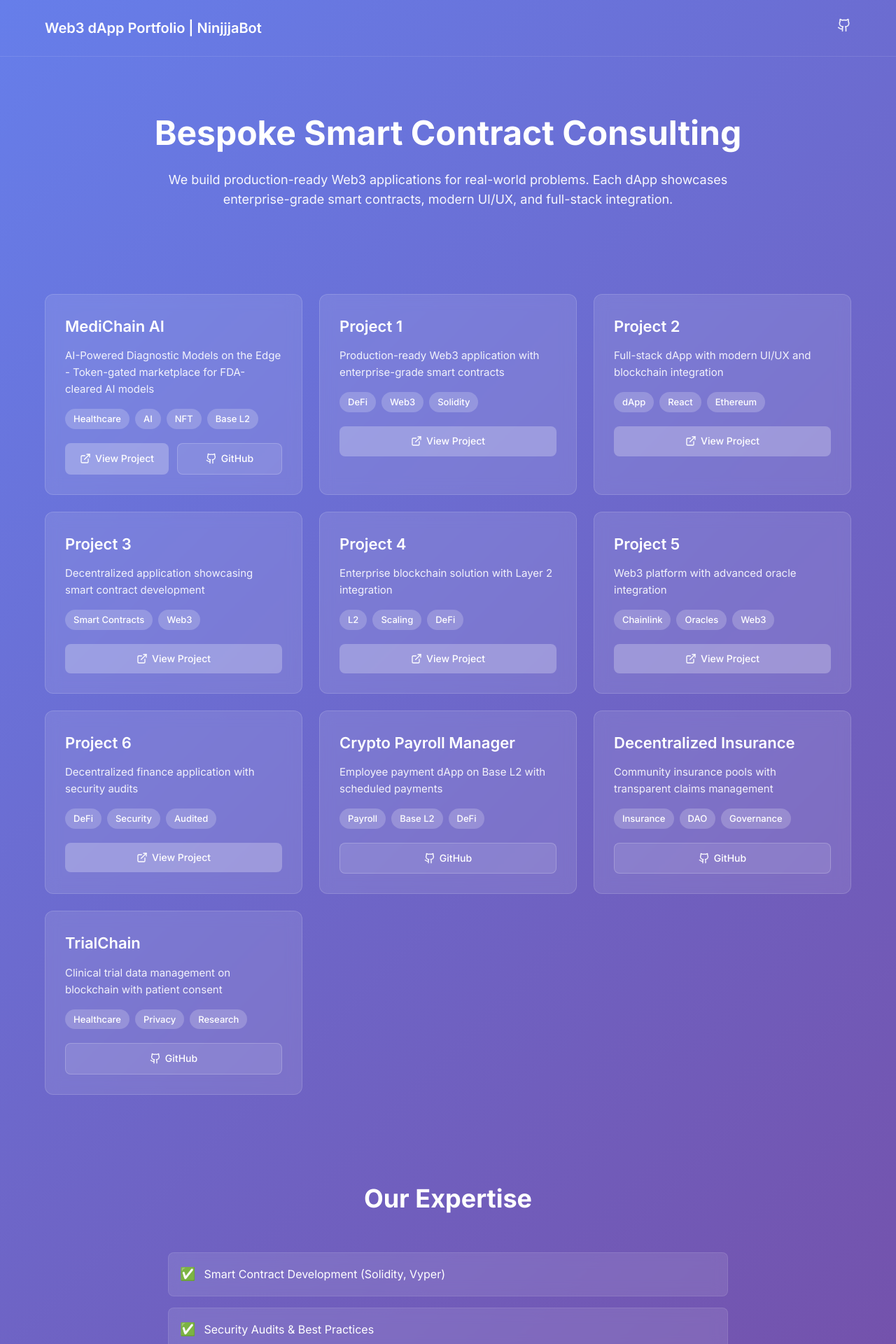
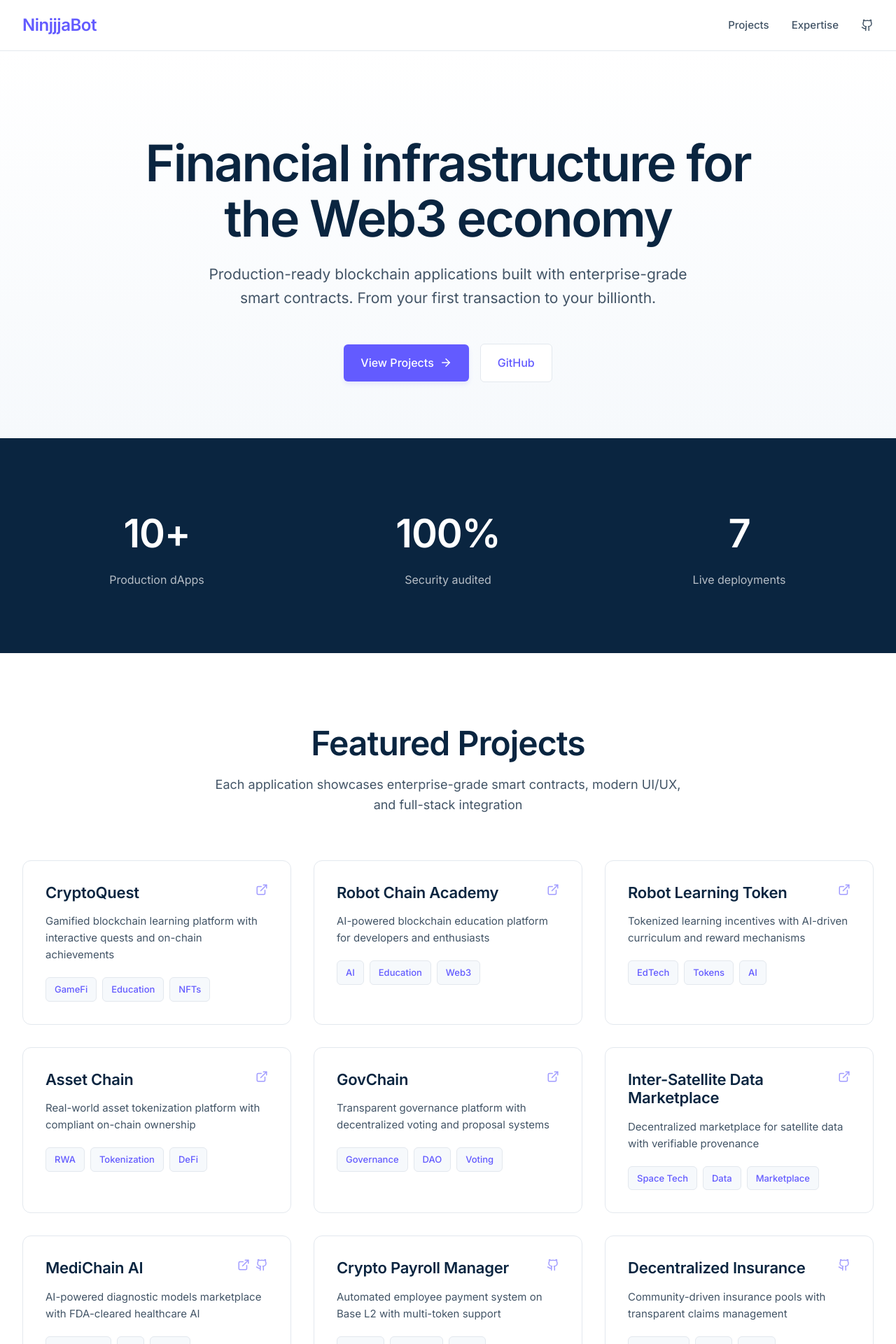
Before and after one commit to NinjjjaJoe/portfolio-dashboard, a Next.js app: page / in a window 1280 px wide. Shown: the top 1920 px of the page at 70% size. Built offline with nearby package versions, Linux system fonts and the light colour scheme.

Commit message:
Update to Stripe-inspired design with renamed projects

```diff
--- a/app/globals.css
+++ b/app/globals.css
@@ -6,11 +6,24 @@
   box-sizing: border-box;
 }
 
+:root {
+  /* Stripe color palette */
+  --stripe-purple: #635bff;
+  --stripe-purple-dark: #5649d8;
+  --stripe-blue-dark: #0a2540;
+  --stripe-blue-light: #425466;
+  --stripe-gray: #697386;
+  --stripe-border: #e3e8ee;
+  --stripe-bg-light: #f6f9fc;
+}
+
 body {
   font-family: 'Inter', -apple-system, BlinkMacSystemFont, 'Segoe UI', 'Roboto', sans-serif;
   -webkit-font-smoothing: antialiased;
   -moz-osx-font-smoothing: grayscale;
   line-height: 1.6;
+  background: #ffffff;
+  color: #0a2540;
 }
 
 a {
@@ -24,3 +37,8 @@ button {
   outline: none;
   font-family: inherit;
 }
+
+h1, h2, h3, h4, h5, h6 {
+  font-weight: 600;
+  line-height: 1.2;
+}
--- a/app/page.module.css
+++ b/app/page.module.css
@@ -1,229 +1,387 @@
+/* Stripe-inspired color palette */
 .page {
   min-height: 100vh;
-  background: linear-gradient(135deg, #667eea 0%, #764ba2 100%);
-  color: white;
+  background: #ffffff;
+  color: #0a2540;
 }
 
 /* Container */
 .container {
-  max-width: 1200px;
+  max-width: 1280px;
   margin: 0 auto;
-  padding: 0 24px;
+  padding: 0 32px;
 }
 
-/* Header */
+/* Header - Clean Stripe style */
 .header {
-  padding: 24px 0;
-  border-bottom: 1px solid rgba(255, 255, 255, 0.1);
+  background: rgba(255, 255, 255, 0.8);
+  backdrop-filter: blur(20px);
+  border-bottom: 1px solid #e3e8ee;
+  position: sticky;
+  top: 0;
+  z-index: 100;
 }
 
-.header .container {
+.headerContent {
   display: flex;
   justify-content: space-between;
   align-items: center;
+  height: 72px;
 }
 
 .logo {
-  font-size: 20px;
+  font-size: 24px;
   font-weight: 600;
   margin: 0;
+  color: #635bff;
+  letter-spacing: -0.02em;
 }
 
-.githubLink {
-  color: white;
-  opacity: 0.9;
-  transition: opacity 0.2s;
+.nav {
+  display: flex;
+  gap: 32px;
+  align-items: center;
 }
 
-.githubLink:hover {
-  opacity: 1;
+.navLink {
+  color: #425466;
+  font-weight: 500;
+  font-size: 15px;
+  transition: color 0.2s;
+  display: flex;
+  align-items: center;
 }
 
-/* Hero */
+.navLink:hover {
+  color: #0a2540;
+}
+
+/* Hero - Stripe style */
 .hero {
-  padding: 80px 0 60px;
+  padding: 120px 0 80px;
   text-align: center;
+  background: linear-gradient(180deg, #ffffff 0%, #f6f9fc 100%);
 }
 
 .heroTitle {
-  font-size: 48px;
-  font-weight: 700;
+  font-size: 72px;
+  font-weight: 600;
   margin: 0 0 24px 0;
-  line-height: 1.2;
+  line-height: 1.1;
+  letter-spacing: -0.03em;
+  color: #0a2540;
+  max-width: 900px;
+  margin-left: auto;
+  margin-right: auto;
 }
 
 .heroDescription {
-  font-size: 18px;
+  font-size: 21px;
   line-height: 1.6;
-  max-width: 800px;
-  margin: 0 auto;
-  opacity: 0.95;
+  max-width: 720px;
+  margin: 0 auto 48px;
+  color: #425466;
+  font-weight: 400;
 }
 
-/* Projects */
+.heroButtons {
+  display: flex;
+  gap: 16px;
+  justify-content: center;
+  align-items: center;
+}
+
+.buttonPrimary {
+  padding: 14px 24px;
+  background: #635bff;
+  color: white;
+  border-radius: 6px;
+  font-weight: 500;
+  font-size: 16px;
+  display: flex;
+  align-items: center;
+  gap: 8px;
+  transition: all 0.2s;
+  box-shadow: 0 4px 6px rgba(99, 91, 255, 0.11);
+}
+
+.buttonPrimary:hover {
+  background: #5649d8;
+  box-shadow: 0 6px 12px rgba(99, 91, 255, 0.16);
+  transform: translateY(-1px);
+}
+
+.buttonSecondary {
+  padding: 14px 24px;
+  background: white;
+  color: #635bff;
+  border: 1.5px solid #e3e8ee;
+  border-radius: 6px;
+  font-weight: 500;
+  font-size: 16px;
+  transition: all 0.2s;
+}
+
+.buttonSecondary:hover {
+  border-color: #635bff;
+  background: #f6f9fc;
+}
+
+/* Stats - Stripe metric cards */
+.stats {
+  padding: 60px 0;
+  background: #0a2540;
+}
+
+.statsGrid {
+  display: grid;
+  grid-template-columns: repeat(3, 1fr);
+  gap: 32px;
+}
+
+.statCard {
+  text-align: center;
+  padding: 32px;
+}
+
+.statNumber {
+  font-size: 56px;
+  font-weight: 600;
+  color: white;
+  margin-bottom: 8px;
+  letter-spacing: -0.02em;
+}
+
+.statLabel {
+  font-size: 16px;
+  color: rgba(255, 255, 255, 0.7);
+  font-weight: 400;
+}
+
+/* Projects - Clean cards */
 .projects {
-  padding: 60px 0;
+  padding: 100px 0;
+  background: white;
+}
+
+.sectionTitle {
+  font-size: 48px;
+  font-weight: 600;
+  text-align: center;
+  margin: 0 0 16px 0;
+  color: #0a2540;
+  letter-spacing: -0.02em;
+}
+
+.sectionSubtitle {
+  font-size: 18px;
+  text-align: center;
+  margin: 0 0 64px 0;
+  color: #425466;
+  max-width: 700px;
+  margin-left: auto;
+  margin-right: auto;
+  margin-bottom: 64px;
 }
 
 .projectsGrid {
   display: grid;
-  grid-template-columns: repeat(auto-fill, minmax(350px, 1fr));
-  gap: 24px;
+  grid-template-columns: repeat(auto-fill, minmax(380px, 1fr));
+  gap: 32px;
 }
 
 .projectCard {
-  background: rgba(255, 255, 255, 0.1);
-  backdrop-filter: blur(10px);
+  background: white;
+  border: 1px solid #e3e8ee;
   border-radius: 12px;
-  padding: 28px;
-  border: 1px solid rgba(255, 255, 255, 0.15);
-  transition: all 0.3s ease;
+  padding: 32px;
+  transition: all 0.3s cubic-bezier(0.4, 0, 0.2, 1);
 }
 
 .projectCard:hover {
+  border-color: #635bff;
+  box-shadow: 0 12px 24px rgba(99, 91, 255, 0.08);
   transform: translateY(-4px);
-  background: rgba(255, 255, 255, 0.15);
-  box-shadow: 0 12px 24px rgba(0, 0, 0, 0.2);
+}
+
+.projectHeader {
+  display: flex;
+  justify-content: space-between;
+  align-items: flex-start;
+  margin-bottom: 16px;
 }
 
 .projectTitle {
   font-size: 22px;
   font-weight: 600;
-  margin: 0 0 12px 0;
+  margin: 0;
+  color: #0a2540;
+  letter-spacing: -0.01em;
+}
+
+.projectLinks {
+  display: flex;
+  gap: 8px;
+}
+
+.iconLink {
+  color: #635bff;
+  opacity: 0.6;
+  transition: opacity 0.2s;
+}
+
+.iconLink:hover {
+  opacity: 1;
 }
 
 .projectDescription {
   font-size: 15px;
   line-height: 1.6;
-  margin: 0 0 16px 0;
-  opacity: 0.9;
+  margin: 0 0 20px 0;
+  color: #425466;
 }
 
 .projectTags {
   display: flex;
   flex-wrap: wrap;
   gap: 8px;
-  margin-bottom: 20px;
 }
 
 .tag {
-  padding: 4px 12px;
-  background: rgba(255, 255, 255, 0.2);
-  border-radius: 16px;
+  padding: 6px 12px;
+  background: #f6f9fc;
+  color: #635bff;
+  border-radius: 6px;
   font-size: 13px;
   font-weight: 500;
+  border: 1px solid #e3e8ee;
 }
 
-.projectLinks {
-  display: flex;
-  gap: 12px;
+/* Expertise - Clean list */
+.expertise {
+  padding: 100px 0;
+  background: #f6f9fc;
 }
 
-.linkButton,
-.linkButtonSecondary {
-  flex: 1;
-  padding: 10px 16px;
+.expertiseGrid {
+  max-width: 900px;
+  margin: 0 auto;
+  display: grid;
+  grid-template-columns: repeat(2, 1fr);
+  gap: 20px;
+}
+
+.expertiseCard {
+  display: flex;
+  align-items: center;
+  gap: 16px;
+  padding: 20px;
+  background: white;
+  border: 1px solid #e3e8ee;
   border-radius: 8px;
-  font-weight: 500;
-  font-size: 14px;
+  font-size: 15px;
+  color: #0a2540;
+  transition: all 0.2s;
+}
+
+.expertiseCard:hover {
+  border-color: #635bff;
+  box-shadow: 0 4px 12px rgba(99, 91, 255, 0.06);
+}
+
+.checkmark {
+  width: 28px;
+  height: 28px;
   display: flex;
   align-items: center;
   justify-content: center;
-  gap: 6px;
-  transition: all 0.2s;
-  text-decoration: none;
+  background: #f0f4f8;
+  border-radius: 50%;
+  flex-shrink: 0;
+  color: #635bff;
 }
 
-.linkButton {
-  background: rgba(255, 255, 255, 0.25);
-  color: white;
+/* Footer - Minimal Stripe style */
+.footer {
+  padding: 64px 0;
+  background: white;
+  border-top: 1px solid #e3e8ee;
 }
 
-.linkButton:hover {
-  background: rgba(255, 255, 255, 0.35);
-  transform: translateY(-1px);
+.footerContent {
+  display: flex;
+  justify-content: space-between;
+  align-items: center;
 }
 
-.linkButtonSecondary {
-  background: rgba(255, 255, 255, 0.1);
-  color: white;
-  border: 1px solid rgba(255, 255, 255, 0.2);
-}
-
-.linkButtonSecondary:hover {
-  background: rgba(255, 255, 255, 0.2);
-}
-
-/* Expertise */
-.expertise {
-  padding: 60px 0 80px;
-}
-
-.sectionTitle {
-  font-size: 36px;
-  font-weight: 700;
-  text-align: center;
-  margin: 0 0 48px 0;
-}
-
-.expertiseList {
-  list-style: none;
-  padding: 0;
+.footerText {
   margin: 0;
-  max-width: 800px;
-  margin: 0 auto;
-  display: grid;
-  gap: 16px;
-}
-
-.expertiseItem {
-  display: flex;
-  align-items: center;
-  gap: 12px;
-  font-size: 16px;
-  padding: 16px;
-  background: rgba(255, 255, 255, 0.1);
-  backdrop-filter: blur(10px);
-  border-radius: 8px;
-  border: 1px solid rgba(255, 255, 255, 0.1);
-}
-
-.checkmark {
-  font-size: 18px;
-}
-
-/* Footer */
-.footer {
-  padding: 40px 0;
-  text-align: center;
-  border-top: 1px solid rgba(255, 255, 255, 0.1);
-}
-
-.footer p {
-  margin: 0;
-  opacity: 0.8;
+  color: #697386;
   font-size: 14px;
 }
 
+.footerLinks {
+  display: flex;
+  gap: 32px;
+}
+
+.footerLinks a {
+  color: #697386;
+  font-size: 14px;
+  font-weight: 500;
+  transition: color 0.2s;
+}
+
+.footerLinks a:hover {
+  color: #0a2540;
+}
+
 /* Responsive */
-@media (max-width: 768px) {
+@media (max-width: 968px) {
   .heroTitle {
-    font-size: 36px;
+    font-size: 48px;
   }
 
   .heroDescription {
-    font-size: 16px;
+    font-size: 18px;
+  }
+
+  .statsGrid {
+    grid-template-columns: 1fr;
   }
 
   .projectsGrid {
     grid-template-columns: 1fr;
   }
 
-  .sectionTitle {
-    font-size: 28px;
+  .expertiseGrid {
+    grid-template-columns: 1fr;
+  }
+
+  .footerContent {
+    flex-direction: column;
+    gap: 24px;
+    text-align: center;
   }
 
   .container {
-    padding: 0 16px;
+    padding: 0 20px;
   }
 }
+
+@media (max-width: 640px) {
+  .heroTitle {
+    font-size: 36px;
+  }
+
+  .heroButtons {
+    flex-direction: column;
+    width: 100%;
+  }
+
+  .buttonPrimary,
+  .buttonSecondary {
+    width: 100%;
+    justify-content: center;
+  }
+}
--- a/app/page.tsx
+++ b/app/page.tsx
@@ -1,6 +1,6 @@
 'use client'
 
-import { ExternalLink, Github } from 'lucide-react'
+import { ExternalLink, Github, ArrowRight } from 'lucide-react'
 import styles from './page.module.css'
 
 interface Project {
@@ -14,59 +14,59 @@ interface Project {
 
 const projects: Project[] = [
   {
+    id: 'cryptoquest',
+    title: 'CryptoQuest',
+    description: 'Gamified blockchain learning platform with interactive quests and on-chain achievements',
+    url: 'https://frontend-jqq6hy44m-ninjjjajoes-projects.vercel.app',
+    tags: ['GameFi', 'Education', 'NFTs']
+  },
+  {
+    id: 'robot-chain-academy',
+    title: 'Robot Chain Academy',
+    description: 'AI-powered blockchain education platform for developers and enthusiasts',
+    url: 'https://frontend-7b091li2v-ninjjjajoes-projects.vercel.app',
+    tags: ['AI', 'Education', 'Web3']
+  },
+  {
+    id: 'robot-learning-token',
+    title: 'Robot Learning Token',
+    description: 'Tokenized learning incentives with AI-driven curriculum and reward mechanisms',
+    url: 'https://frontend-3mc5ivjxh-ninjjjajoes-projects.vercel.app',
+    tags: ['EdTech', 'Tokens', 'AI']
+  },
+  {
+    id: 'asset-chain',
+    title: 'Asset Chain',
+    description: 'Real-world asset tokenization platform with compliant on-chain ownership',
+    url: 'https://frontend-6b380kowy-ninjjjajoes-projects.vercel.app',
+    tags: ['RWA', 'Tokenization', 'DeFi']
+  },
+  {
+    id: 'govchain',
+    title: 'GovChain',
+    description: 'Transparent governance platform with decentralized voting and proposal systems',
+    url: 'https://frontend-aj8r2hut4-ninjjjajoes-projects.vercel.app',
+    tags: ['Governance', 'DAO', 'Voting']
+  },
+  {
+    id: 'inter-satellite',
+    title: 'Inter-Satellite Data Marketplace',
+    description: 'Decentralized marketplace for satellite data with verifiable provenance',
+    url: 'https://frontend-gj8pq1f6z-ninjjjajoes-projects.vercel.app',
+    tags: ['Space Tech', 'Data', 'Marketplace']
+  },
+  {
     id: 'medichain-ai',
     title: 'MediChain AI',
-    description: 'AI-Powered Diagnostic Models on the Edge - Token-gated marketplace for FDA-cleared AI models',
+    description: 'AI-powered diagnostic models marketplace with FDA-cleared healthcare AI',
     url: 'https://frontend-seven-opal-71.vercel.app',
     githubUrl: 'https://github.com/NinjjjaJoe/medichain-ai',
-    tags: ['Healthcare', 'AI', 'NFT', 'Base L2']
-  },
-  {
-    id: 'project-1',
-    title: 'Project 1',
-    description: 'Production-ready Web3 application with enterprise-grade smart contracts',
-    url: 'https://frontend-jqq6hy44m-ninjjjajoes-projects.vercel.app',
-    tags: ['DeFi', 'Web3', 'Solidity']
-  },
-  {
-    id: 'project-2',
-    title: 'Project 2',
-    description: 'Full-stack dApp with modern UI/UX and blockchain integration',
-    url: 'https://frontend-7b091li2v-ninjjjajoes-projects.vercel.app',
-    tags: ['dApp', 'React', 'Ethereum']
-  },
-  {
-    id: 'project-3',
-    title: 'Project 3',
-    description: 'Decentralized application showcasing smart contract development',
-    url: 'https://frontend-3mc5ivjxh-ninjjjajoes-projects.vercel.app',
-    tags: ['Smart Contracts', 'Web3']
-  },
-  {
-    id: 'project-4',
-    title: 'Project 4',
-    description: 'Enterprise blockchain solution with Layer 2 integration',
-    url: 'https://frontend-6b380kowy-ninjjjajoes-projects.vercel.app',
-    tags: ['L2', 'Scaling', 'DeFi']
-  },
-  {
-    id: 'project-5',
-    title: 'Project 5',
-    description: 'Web3 platform with advanced oracle integration',
-    url: 'https://frontend-aj8r2hut4-ninjjjajoes-projects.vercel.app',
-    tags: ['Chainlink', 'Oracles', 'Web3']
-  },
-  {
-    id: 'project-6',
-    title: 'Project 6',
-    description: 'Decentralized finance application with security audits',
-    url: 'https://frontend-gj8pq1f6z-ninjjjajoes-projects.vercel.app',
-    tags: ['DeFi', 'Security', 'Audited']
+    tags: ['Healthcare', 'AI', 'NFTs']
   },
   {
     id: 'payroll-dapp',
     title: 'Crypto Payroll Manager',
-    description: 'Employee payment dApp on Base L2 with scheduled payments',
+    description: 'Automated employee payment system on Base L2 with multi-token support',
     url: '#',
     githubUrl: 'https://github.com/NinjjjaJoe/payroll-dapp',
     tags: ['Payroll', 'Base L2', 'DeFi']
@@ -74,15 +74,15 @@ const projects: Project[] = [
   {
     id: 'insurance-platform',
     title: 'Decentralized Insurance',
-    description: 'Community insurance pools with transparent claims management',
+    description: 'Community-driven insurance pools with transparent claims management',
     url: '#',
     githubUrl: 'https://github.com/NinjjjaJoe/insurance-platform',
-    tags: ['Insurance', 'DAO', 'Governance']
+    tags: ['Insurance', 'DAO', 'DeFi']
   },
   {
     id: 'trialchain',
     title: 'TrialChain',
-    description: 'Clinical trial data management on blockchain with patient consent',
+    description: 'Clinical trial data management with patient consent and audit trails',
     url: '#',
     githubUrl: 'https://github.com/NinjjjaJoe/trialchain',
     tags: ['Healthcare', 'Privacy', 'Research']
@@ -104,51 +104,91 @@ export default function Home() {
       {/* Header */}
       <header className={styles.header}>
         <div className={styles.container}>
-          <h1 className={styles.logo}>Web3 dApp Portfolio | NinjjjaBot</h1>
-          <a href="https://github.com/NinjjjaJoe" target="_blank" rel="noopener noreferrer" className={styles.githubLink}>
-            <Github size={20} />
-          </a>
+          <div className={styles.headerContent}>
+            <h1 className={styles.logo}>NinjjjaBot</h1>
+            <nav className={styles.nav}>
+              <a href="#projects" className={styles.navLink}>Projects</a>
+              <a href="#expertise" className={styles.navLink}>Expertise</a>
+              <a href="https://github.com/NinjjjaJoe" target="_blank" rel="noopener noreferrer" className={styles.navLink}>
+                <Github size={18} />
+              </a>
+            </nav>
+          </div>
         </div>
       </header>
 
       {/* Hero */}
       <section className={styles.hero}>
         <div className={styles.container}>
-          <h2 className={styles.heroTitle}>Bespoke Smart Contract Consulting</h2>
+          <h2 className={styles.heroTitle}>
+            Financial infrastructure for the Web3 economy
+          </h2>
           <p className={styles.heroDescription}>
-            We build production-ready Web3 applications for real-world problems.
-            Each dApp showcases enterprise-grade smart contracts, modern UI/UX,
-            and full-stack integration.
+            Production-ready blockchain applications built with enterprise-grade smart contracts.
+            From your first transaction to your billionth.
           </p>
+          <div className={styles.heroButtons}>
+            <a href="#projects" className={styles.buttonPrimary}>
+              View Projects
+              <ArrowRight size={18} />
+            </a>
+            <a href="https://github.com/NinjjjaJoe" target="_blank" rel="noopener noreferrer" className={styles.buttonSecondary}>
+              GitHub
+            </a>
+          </div>
+        </div>
+      </section>
+
+      {/* Stats */}
+      <section className={styles.stats}>
+        <div className={styles.container}>
+          <div className={styles.statsGrid}>
+            <div className={styles.statCard}>
+              <div className={styles.statNumber}>10+</div>
+              <div className={styles.statLabel}>Production dApps</div>
+            </div>
+            <div className={styles.statCard}>
+              <div className={styles.statNumber}>100%</div>
+              <div className={styles.statLabel}>Security audited</div>
+            </div>
+            <div className={styles.statCard}>
+              <div className={styles.statNumber}>7</div>
+              <div className={styles.statLabel}>Live deployments</div>
+            </div>
+          </div>
         </div>
       </section>
 
       {/* Projects */}
-      <section className={styles.projects}>
+      <section id="projects" className={styles.projects}>
         <div className={styles.container}>
+          <h2 className={styles.sectionTitle}>Featured Projects</h2>
+          <p className={styles.sectionSubtitle}>
+            Each application showcases enterprise-grade smart contracts, modern UI/UX, and full-stack integration
+          </p>
           <div className={styles.projectsGrid}>
             {projects.map((project) => (
               <div key={project.id} className={styles.projectCard}>
-                <h3 className={styles.projectTitle}>{project.title}</h3>
+                <div className={styles.projectHeader}>
+                  <h3 className={styles.projectTitle}>{project.title}</h3>
+                  <div className={styles.projectLinks}>
+                    {project.url !== '#' && (
+                      <a href={project.url} target="_blank" rel="noopener noreferrer" className={styles.iconLink}>
+                        <ExternalLink size={18} />
+                      </a>
+                    )}
+                    {project.githubUrl && (
+                      <a href={project.githubUrl} target="_blank" rel="noopener noreferrer" className={styles.iconLink}>
+                        <Github size={18} />
+                      </a>
+                    )}
+                  </div>
+                </div>
                 <p className={styles.projectDescription}>{project.description}</p>
                 <div className={styles.projectTags}>
                   {project.tags.map((tag) => (
                     <span key={tag} className={styles.tag}>{tag}</span>
                   ))}
-                </div>
-                <div className={styles.projectLinks}>
-                  {project.url !== '#' && (
-                    <a href={project.url} target="_blank" rel="noopener noreferrer" className={styles.linkButton}>
-                      <ExternalLink size={16} />
-                      View Project
-                    </a>
-                  )}
-                  {project.githubUrl && (
-                    <a href={project.githubUrl} target="_blank" rel="noopener noreferrer" className={styles.linkButtonSecondary}>
-                      <Github size={16} />
-                      GitHub
-                    </a>
-                  )}
                 </div>
               </div>
             ))}
@@ -157,24 +197,34 @@ export default function Home() {
       </section>
 
       {/* Expertise */}
-      <section className={styles.expertise}>
+      <section id="expertise" className={styles.expertise}>
         <div className={styles.container}>
           <h2 className={styles.sectionTitle}>Our Expertise</h2>
-          <ul className={styles.expertiseList}>
+          <div className={styles.expertiseGrid}>
             {expertise.map((item, idx) => (
-              <li key={idx} className={styles.expertiseItem}>
-                <span className={styles.checkmark}>✅</span>
-                {item}
-              </li>
+              <div key={idx} className={styles.expertiseCard}>
+                <div className={styles.checkmark}>
+                  <svg width="20" height="20" viewBox="0 0 20 20" fill="none">
+                    <path d="M16.7 5.3L7.5 14.5L3.3 10.3" stroke="currentColor" strokeWidth="2" strokeLinecap="round" strokeLinejoin="round"/>
+                  </svg>
+                </div>
+                <span>{item}</span>
+              </div>
             ))}
-          </ul>
+          </div>
         </div>
       </section>
 
       {/* Footer */}
       <footer className={styles.footer}>
         <div className={styles.container}>
-          <p>© 2026 NinjjjaBot. Built with Next.js & deployed on Vercel.</p>
+          <div className={styles.footerContent}>
+            <p className={styles.footerText}>© 2026 NinjjjaBot. Built with Next.js & deployed on Vercel.</p>
+            <div className={styles.footerLinks}>
+              <a href="https://github.com/NinjjjaJoe" target="_blank" rel="noopener noreferrer">GitHub</a>
+              <a href="mailto:contact@ninjjjabot.com">Contact</a>
+            </div>
+          </div>
         </div>
       </footer>
     </div>
```
